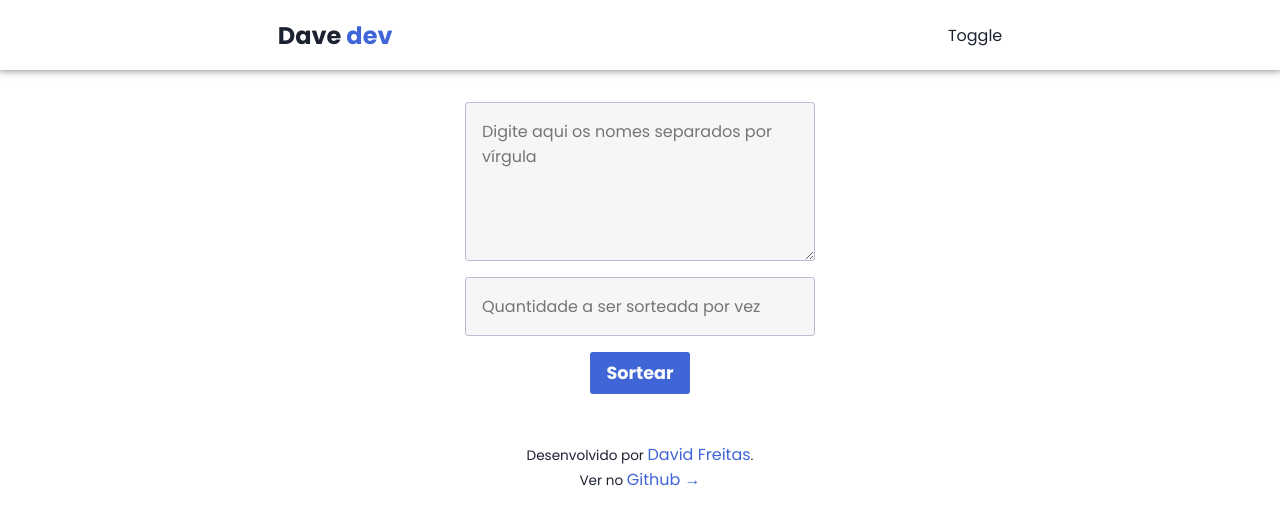
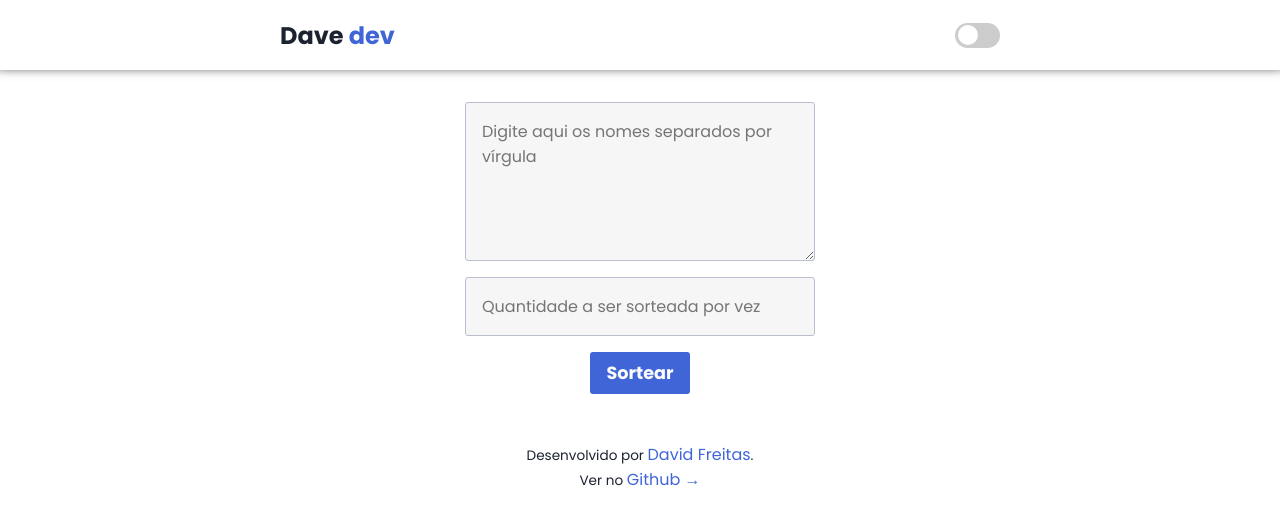
Before and after one commit to davidfreitas-dev/app-sorteio, a Vue app: page / in a window 1280 px wide. Shown: the top 524 px of the page. Built offline with nearby package versions, Linux system fonts and the light colour scheme; a web font is replaced by a local one.

Commit message:
Estilo do switch do thema de cores concluído

```diff
--- a/src/template/Header.vue
+++ b/src/template/Header.vue
@@ -2,7 +2,10 @@
   <header class="header">
     <h2>Dave <span>dev</span></h2>
     <nav class="nav">
-      <span @click="toggleTheme">Toggle</span>
+      <label class="switch">
+        <input type="checkbox">
+        <span class="slider round" @click="toggleTheme"></span>
+      </label>
     </nav>
   </header>
 </template>
@@ -35,4 +38,67 @@
   header h2 span {
     color: var(--main);
   }
+
+  /* The switch - the box around the slider */
+  .switch {
+    position: relative;
+    display: inline-block;
+    width: 45px;
+    height: 25px;
+  }
+
+  /* Hide default HTML checkbox */
+  .switch input {
+    opacity: 0;
+    width: 0;
+    height: 0;
+  }
+
+  /* The slider */
+  .slider {
+    position: absolute;
+    cursor: pointer;
+    top: 0;
+    left: 0;
+    right: 0;
+    bottom: 0;
+    background-color: #ccc;
+    -webkit-transition: .4s;
+    transition: .4s;
+  }
+
+  .slider:before {
+    position: absolute;
+    content: "";
+    height: 20px;
+    width: 20px;
+    left: 3px;
+    bottom: 3px;
+    background-color: white;
+    -webkit-transition: .4s;
+    transition: .4s;
+  }
+
+  input:checked + .slider {
+    background-color: var(--main);
+  }
+
+  input:focus + .slider {
+    box-shadow: 0 0 1px var(--main);
+  }
+
+  input:checked + .slider:before {
+    -webkit-transform: translateX(20px);
+    -ms-transform: translateX(20px);
+    transform: translateX(20px);
+  }
+
+  /* Rounded sliders */
+  .slider.round {
+    border-radius: 34px;
+  }
+
+  .slider.round:before {
+    border-radius: 50%;
+  }
 </style>
```
